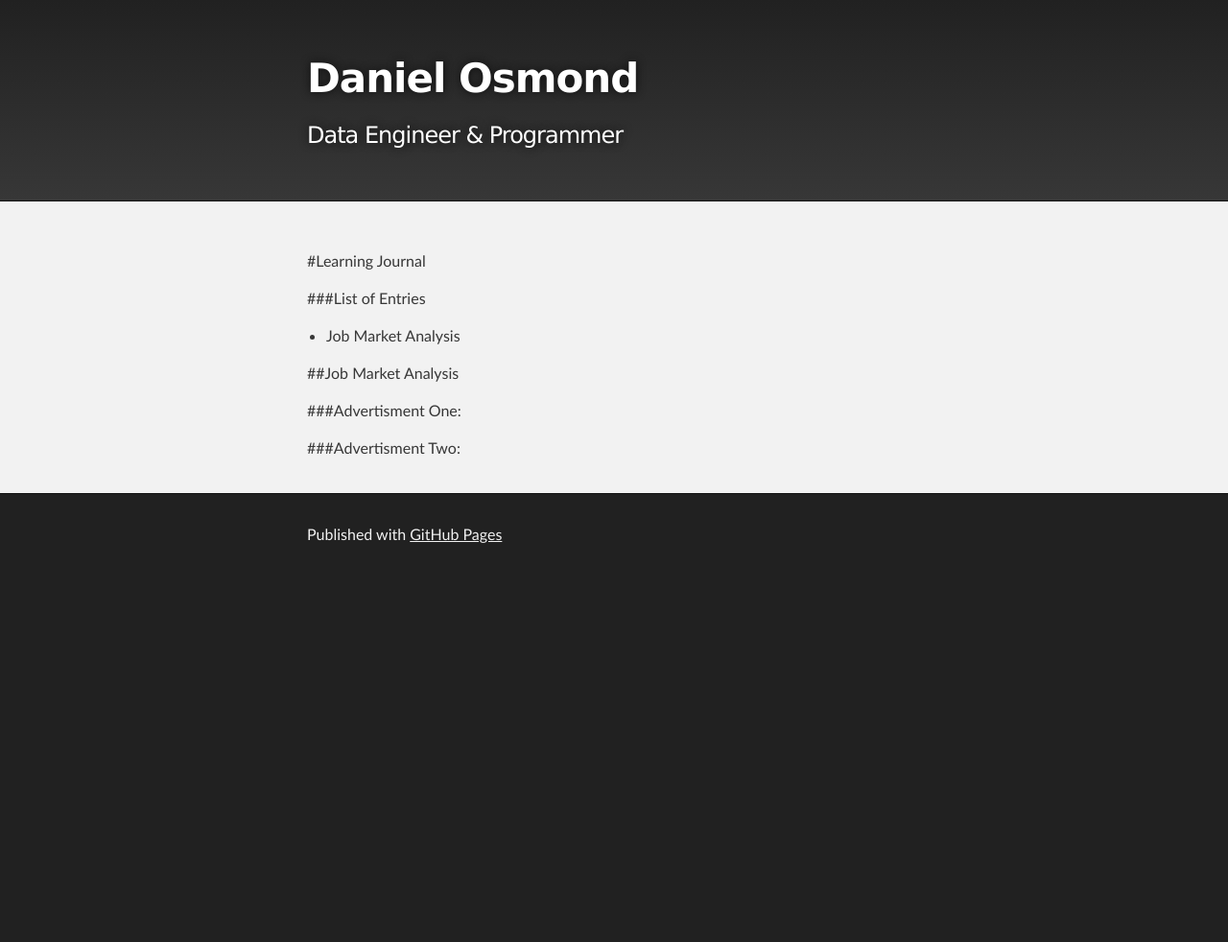
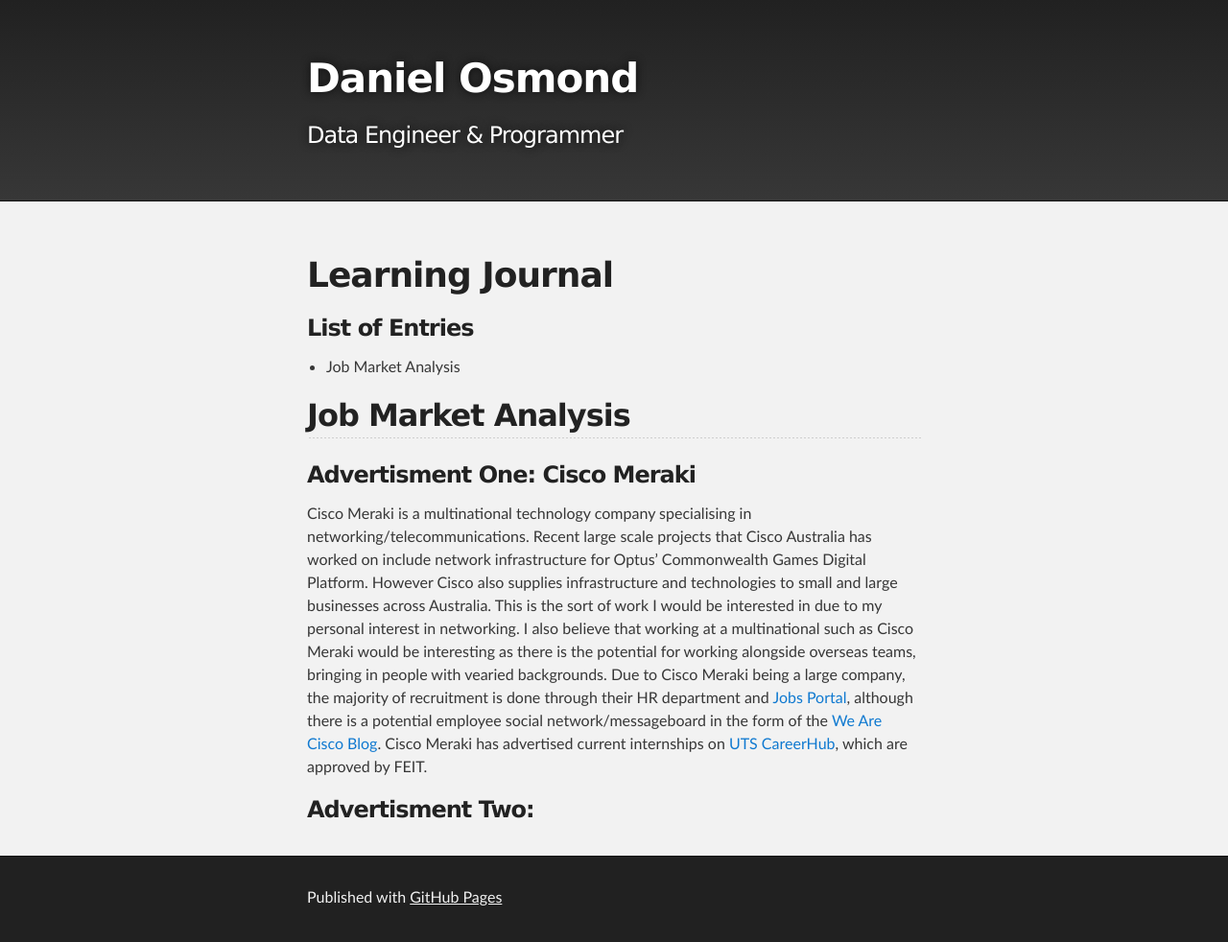
Before and after one commit to 13197963/13197963.github.io, a Jekyll site: the page built from learnJournal.md, in a window 1280 px wide. Shown: the whole page at 96% size. Built offline with Jekyll 4.4.1, drawn with Linux system fonts in a browser that asks for light colours; our own code applies the rules of GitHub Pages for plain Markdown files; before the commit the page ends 900 px from its top, so only the background shows below that.

Commit message:
Updated formatting & remove CNAME

```diff
--- a/CNAME
+++ /dev/null
@@ -1,2 +0,0 @@
-
-danielosmond.me
--- a/learnJournal.md
+++ b/learnJournal.md
@@ -1,19 +1,23 @@
 ---
 layout: default
 ---
-#Learning Journal
+# Learning Journal
 
-###List of Entries
+### List of Entries
 - Job Market Analysis
 
 
-##Job Market Analysis
+## Job Market Analysis
 
 
 
-###Advertisment One:
+### Advertisment One: Cisco Meraki
+Cisco Meraki is a multinational technology company specialising in networking/telecommunications.
+Recent large scale projects that Cisco Australia has worked on include network infrastructure for Optus' Commonwealth Games Digital Platform. However Cisco also supplies infrastructure and technologies to small and large businesses across Australia.
+This is the sort of work I would be interested in due to my personal interest in networking. I also believe that working at a multinational such as Cisco Meraki would be interesting as there is the potential for working alongside overseas teams, bringing in people with vearied backgrounds.
+Due to Cisco Meraki being a large company, the majority of recruitment is done through their HR department and [Jobs Portal](https://jobs.cisco.com/), although there is a potential employee social network/messageboard in the form of the [We Are Cisco Blog](https://www.cisco.com/c/en/us/about/careers/we-are-cisco/social-and-blog.html).
+Cisco Meraki has advertised current internships on [UTS CareerHub](https://careerhub.uts.edu.au/students/jobs/detail/4657200/network-support-engineer-inter), which are approved by FEIT.
 
 
 
-
-###Advertisment Two:
+### Advertisment Two:
```
Also changed, not shown: aboutMe.md (+1 -1 lines).
